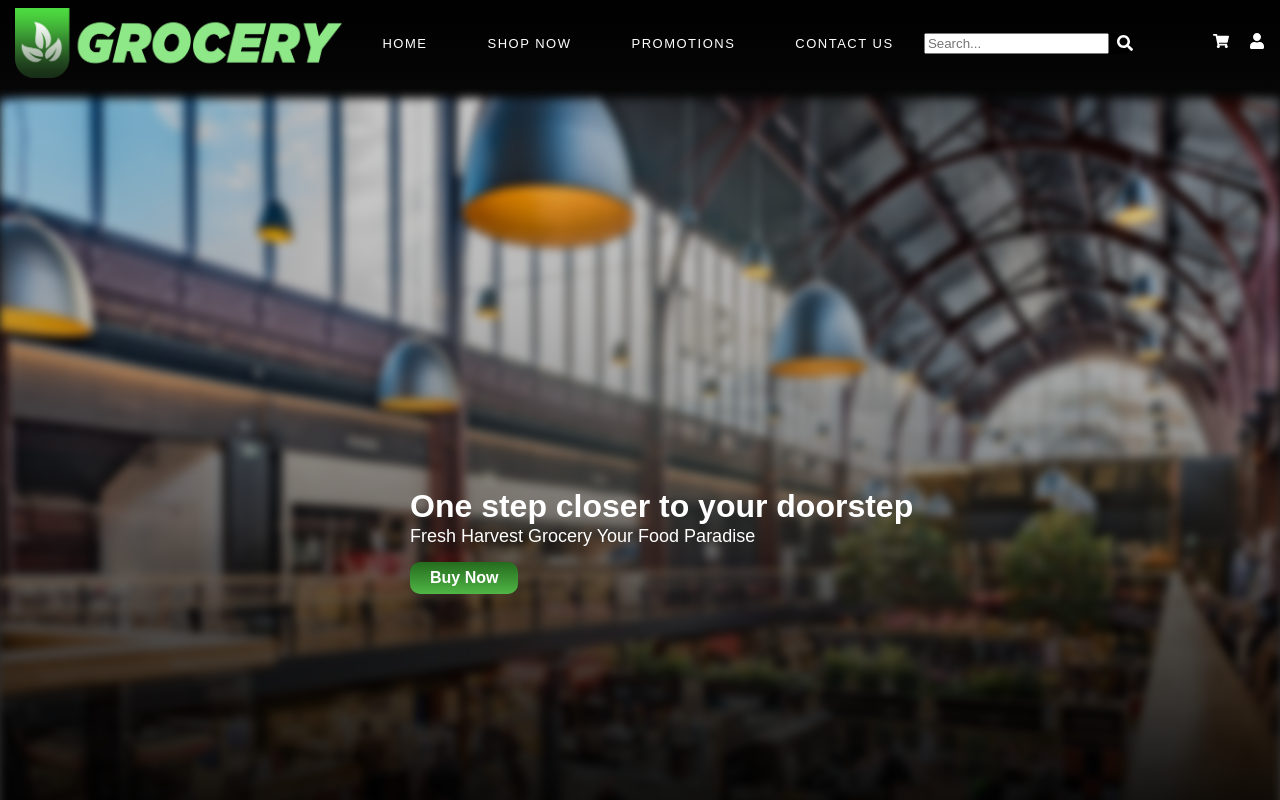
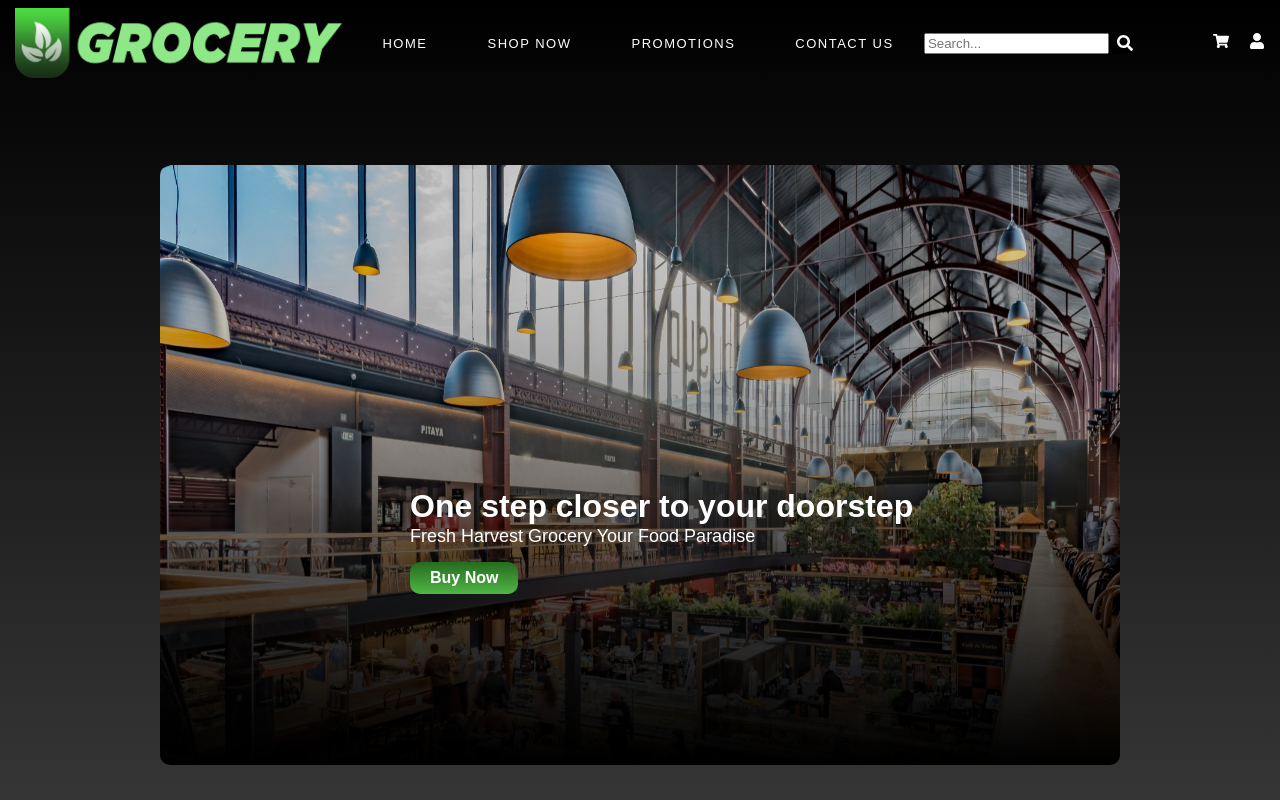
Before and after one commit to Nadunrupasinghe/supermarket_system_frontend, a React (Create React App) app in the folder supermarketfrontend/: page / in a window 1280 px wide. Built offline with nearby package versions, Linux system fonts and the light colour scheme.

Commit message:
Changes in Landing Page

```diff
--- a/supermarketfrontend/src/Pages/Landing Page/LandingPage.css
+++ b/supermarketfrontend/src/Pages/Landing Page/LandingPage.css
@@ -11,43 +11,23 @@ body{
       background-attachment: fixed;
       overflow: hidden;
   }
-  /* .img {
-    background: linear-gradient(to top, #0c0c0c, #373737, #656465, #989697, #cecbcb);
-  } */
 
-  .img1{
-      flex-basis: 100%;
-      margin-top: 50px;
+  .imge{
       align-items: center;
       justify-content: center;
-      height: 520px;
-      width: 1240px;
+      height: 75%;
+      width: 75%;
       position: relative;
       display: inline-block;
-      background: linear-gradient(to top, #0c0c0c, #373737, #656465, #989697, #cecbcb);
       border-radius: 10px;
+      margin-bottom: 2%;
   }
-
-  .img1 ::before{
-    background: linear-gradient(to top, #0c0c0c, #373737, #656465, #989697, #cecbcb);
-  }
-
-   .img1::after {
-      content: '';
-      position: absolute;
-      top: 0;
-      left: 0;
-      width: 100%;
-      height: 50%;
-      background-image: linear-gradient(to bottom, rgba(0, 0, 0, 0), rgba(101, 28, 28, 0.7));
-    }
 
 
   .text-overlay1 {
     position: absolute;
     top: 0;
     left: 0;
-    /* background-color: rgba(0, 0, 0, 0.7); */
     color: white; /* Text color */
     padding: 10px;
     margin-left: 400px;
--- a/supermarketfrontend/src/Pages/Landing Page/LandingPage.js
+++ b/supermarketfrontend/src/Pages/Landing Page/LandingPage.js
@@ -11,7 +11,7 @@ function LandingPage() {
       </div>
 
       <div className='MidSection'>
-        <img className='img1' src={landimg} />
+        <img className='imge' src={landimg} />
         <div className='text-overlay1'>One step closer to your doorstep</div>
         <div className='text-overlay2'>
           Fresh Harvest Grocery Your Food Paradise
```
